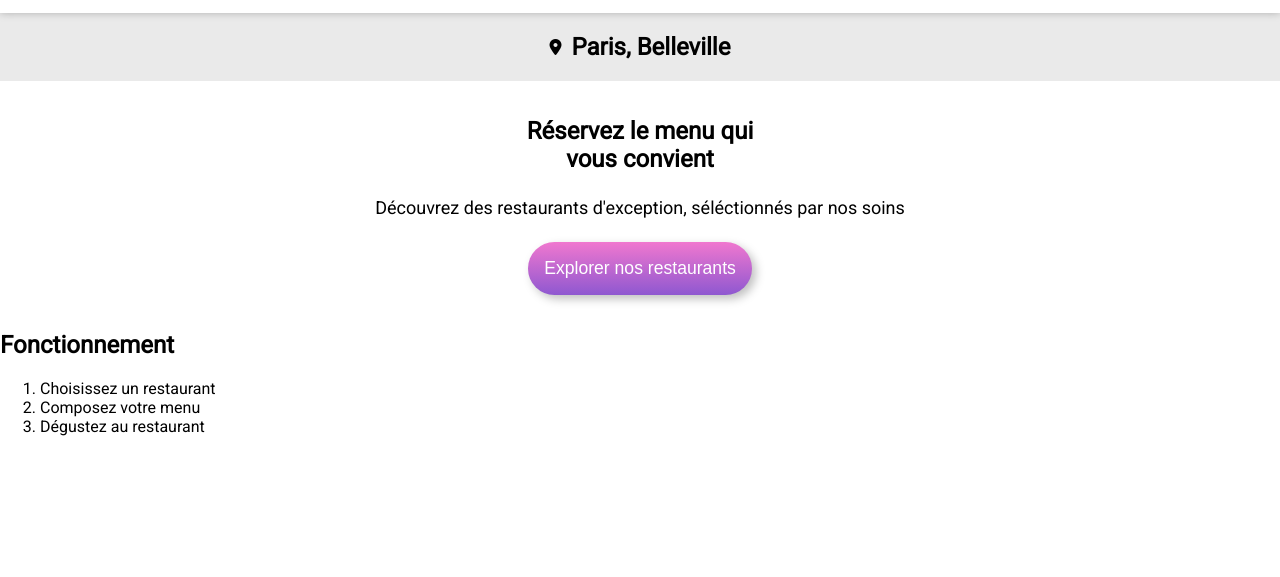
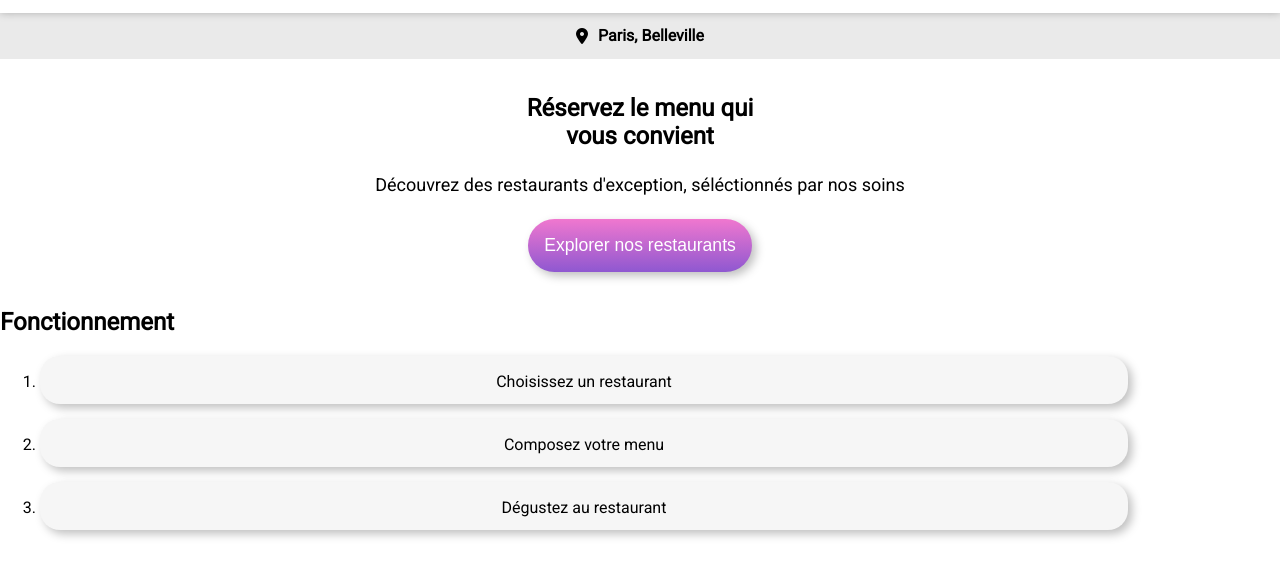
Before and after one commit to Zeleif/Oh-My-Food, a website: page ohmyfood/Index.html in a window 1280 px wide. Shown: the part 53-630 px from the top of the page. Drawn offline with Linux system fonts and the light colour scheme.

Commit message:
fonctionnement

```diff
--- a/ohmyfood/Index.html
+++ b/ohmyfood/Index.html
@@ -29,7 +29,6 @@
             <button class="pres_btn" type="button">Explorer nos restaurants</button>
         </section>
         <section class="tuto">
-            <div class="container">
             <h2 class="tuto_title">Fonctionnement</h2>
             <ol>
                 <li>Choisissez un restaurant</li>
--- /dev/null
+++ b/ohmyfood/sass/component/tuto.scss
@@ -0,0 +1,20 @@
+@use "../utils/dark.scss";
+
+.tuto {
+ & ol {
+    display: flex;
+    flex-direction: column;
+    gap: 15px;
+
+
+ }
+ & li{
+    background-color: #f6f6f6;
+    padding: 1rem 2rem;
+    border-radius: 20px;
+    width: 85vw;
+    height: 6vh;
+    text-align: center;
+    @include dark.shadow;
+ }
+}
--- a/ohmyfood/sass/layout/local.scss
+++ b/ohmyfood/sass/layout/local.scss
@@ -5,8 +5,7 @@
     align-items: center;
     gap: 10px;
     font-family: "Roboto", sans-serif;
-
-  & city {
-    font-size: 1.1rem;
-  }
 }
+   .city {
+    font-size: 1rem;
+}
--- a/ohmyfood/sass/layout/presentation.scss
+++ b/ohmyfood/sass/layout/presentation.scss
@@ -1,3 +1,4 @@
+@use "../utils/dark.scss";
 .présentation {
     text-align: center;
     padding: 1rem;
@@ -23,5 +24,5 @@
     background-color: #686868;
     background-image: linear-gradient(0deg,rgba(147,86,220,.9),rgba(255,121,218,.9));
     cursor: pointer;
-    box-shadow: 0.25rem 0.25rem 10px rgba(0,0,0,.25);
+    @include dark.shadow;
 }
--- /dev/null
+++ b/ohmyfood/sass/utils/dark.scss
@@ -0,0 +1,3 @@
+@mixin shadow {
+ box-shadow: 0.25rem 0.25rem 10px rgba(0,0,0,.25);
+}
--- a/ohmyfood/style.scss
+++ b/ohmyfood/style.scss
@@ -2,3 +2,4 @@
 @use "./sass/layout/en_tete.scss";
 @use "./sass/layout/local.scss";
 @use "./sass/layout/presentation.scss";
+@use "./sass/component/tuto.scss"
```
Also changed, not shown: ohmyfood/style.css, 1 other file. Lines whose indentation alone changed are shown as unchanged.
